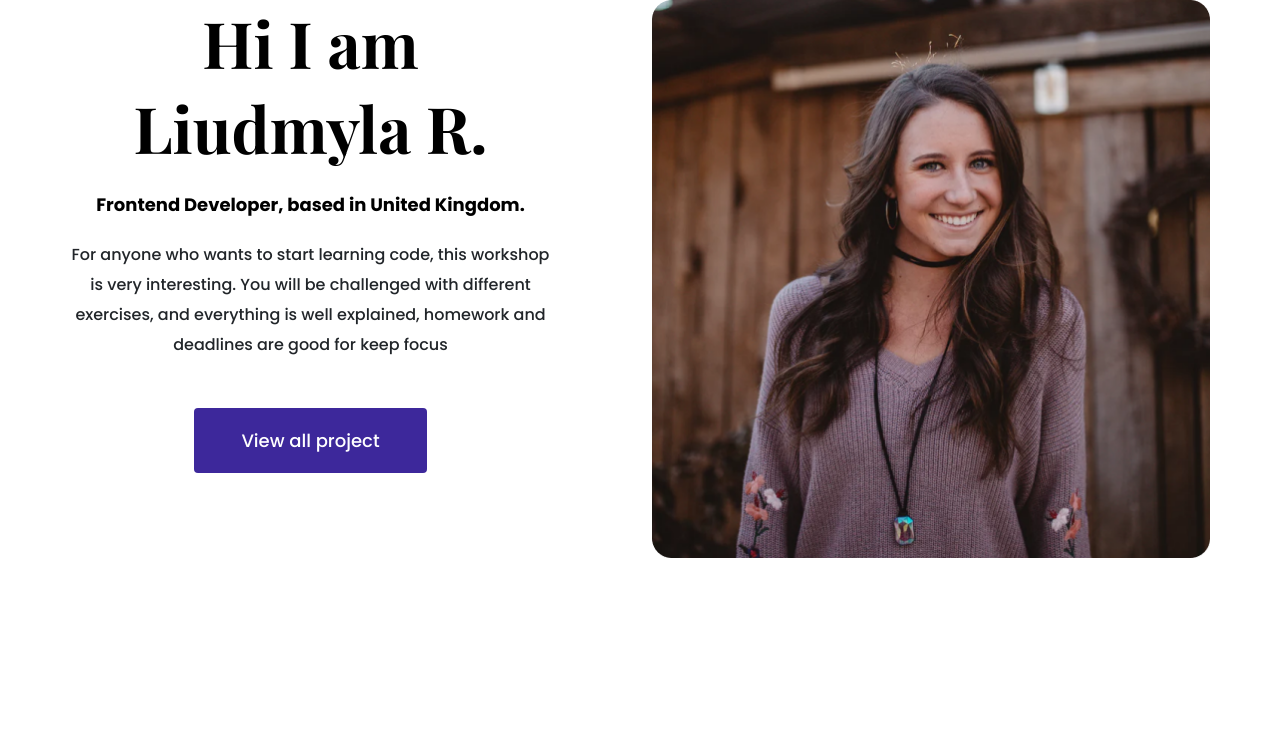
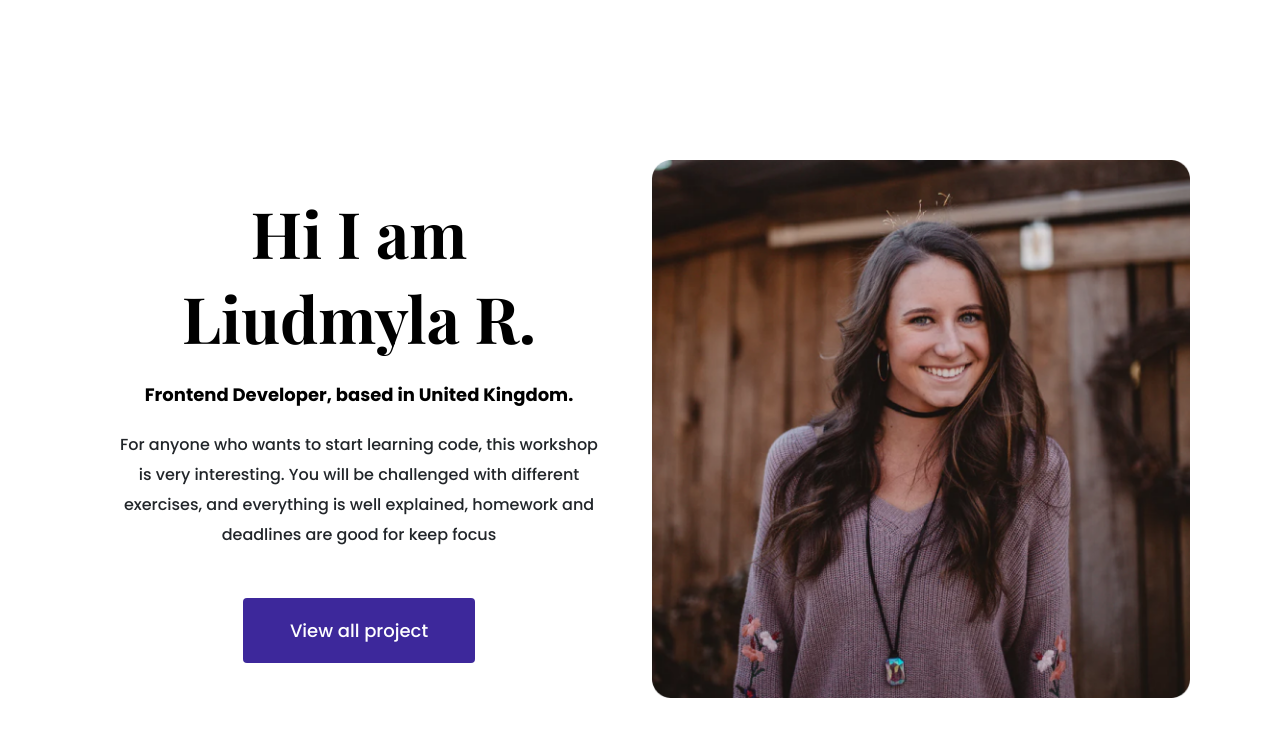
Before and after one commit to LiuLuchik/portfolio-project-figma, a plain HTML site: page about.html in a window 1280 px wide. Drawn offline with nearby package versions, Linux system fonts and the light colour scheme.

Commit message:
some improve css

```diff
--- a/styles/portfolio.css
+++ b/styles/portfolio.css
@@ -42,11 +42,6 @@ p {
   padding: 160px 20px;
 }
 
-.about-section {
-  text-align: center;
-  padding: 0;
-}
-
 .hero p {
   font-size: 36px;
   font-weight: bold;
@@ -54,12 +49,17 @@ p {
 }
 
 .hero h2 {
-  font-family: "Poppins", sans-serif;
+  font-family: var(--heading-font-family);
   font-weight: normal;
   font-size: 24px;
   color: #272142;
   margin: 0;
   line-height: 36px;
+}
+
+.about-section {
+  text-align: center;
+  padding: 160px 20px;
 }
 
 .about-section h1 {
@@ -73,14 +73,14 @@ p {
 }
 
 .about-section-content {
-  margin-right: 77px;
+  margin: 30px;
 }
 
 .btn-branding {
   background: var(--branding-color);
   border-radius: 4px;
   color: #ffffff;
-  font-family: "Poppins";
+  font-family: var(--default-font-family);
   font-style: normal;
   font-size: 18px;
   line-height: 27px;
```
